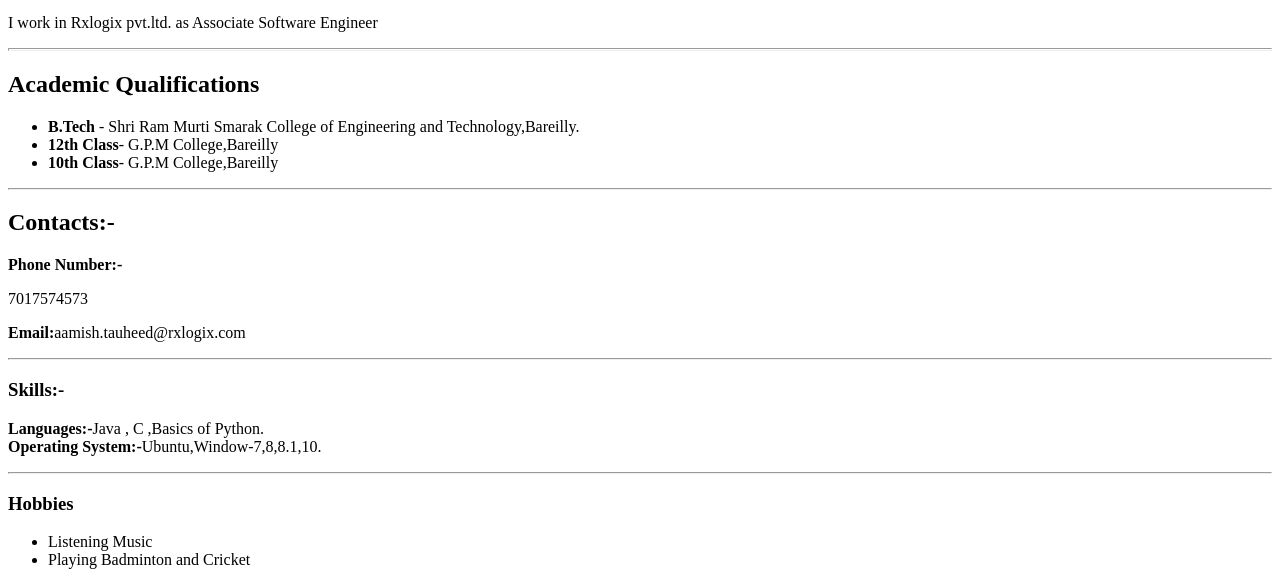
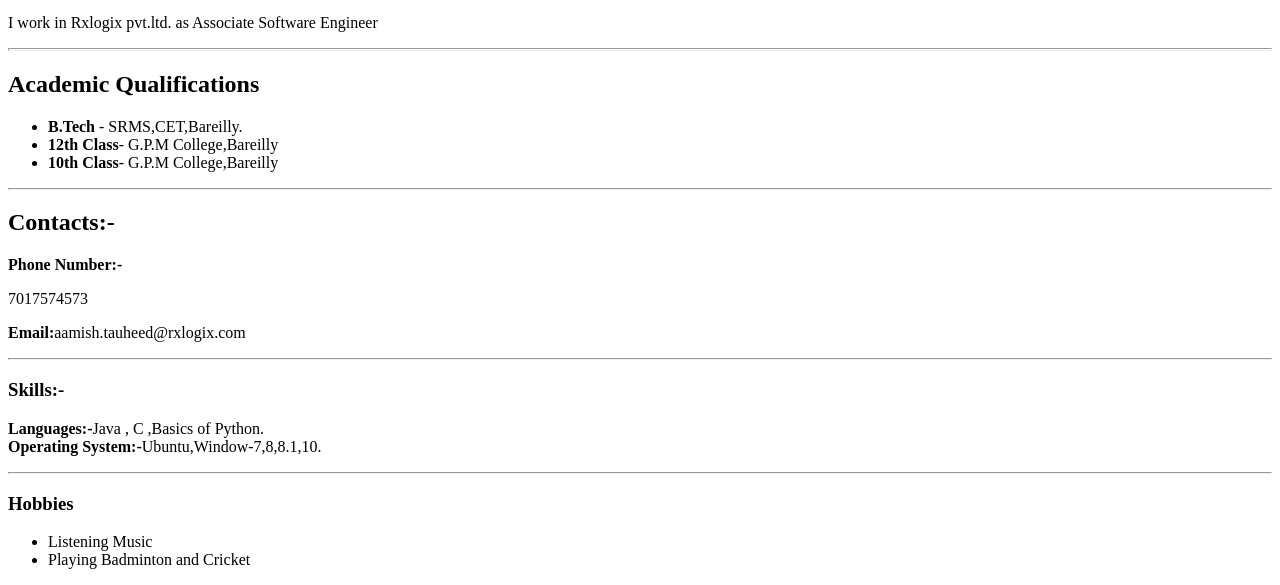
Before and after one commit to aamishtauheed/myinfo, a plain HTML site: page index.html in a window 1280 px wide. Shown: the part 311-896 px from the top of the page. Drawn offline with Linux system fonts and the light colour scheme.

Commit message:
Update index.html

```diff
--- a/index.html
+++ b/index.html
@@ -19,7 +19,7 @@
     <hr size="3">
     <h2>Academic Qualifications</h2>
     <ul>
-        <li><strong>B.Tech</strong> - Shri Ram Murti Smarak College of Engineering and Technology,Bareilly.</li>
+        <li><strong>B.Tech</strong> - SRMS,CET,Bareilly.</li>
        <li><strong>12th Class</strong>- G.P.M College,Bareilly</li>
        <li><strong>10th Class</strong>- G.P.M College,Bareilly </li>
    </ul>
```
